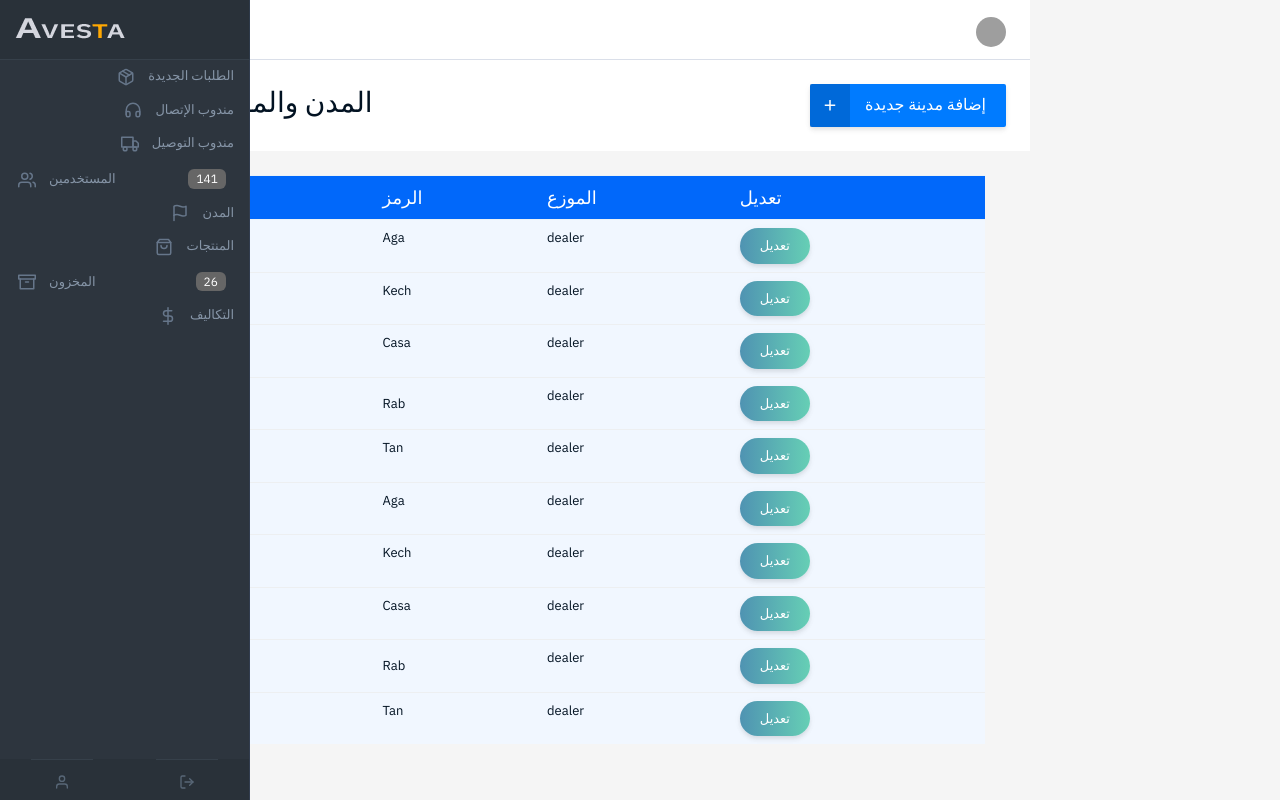
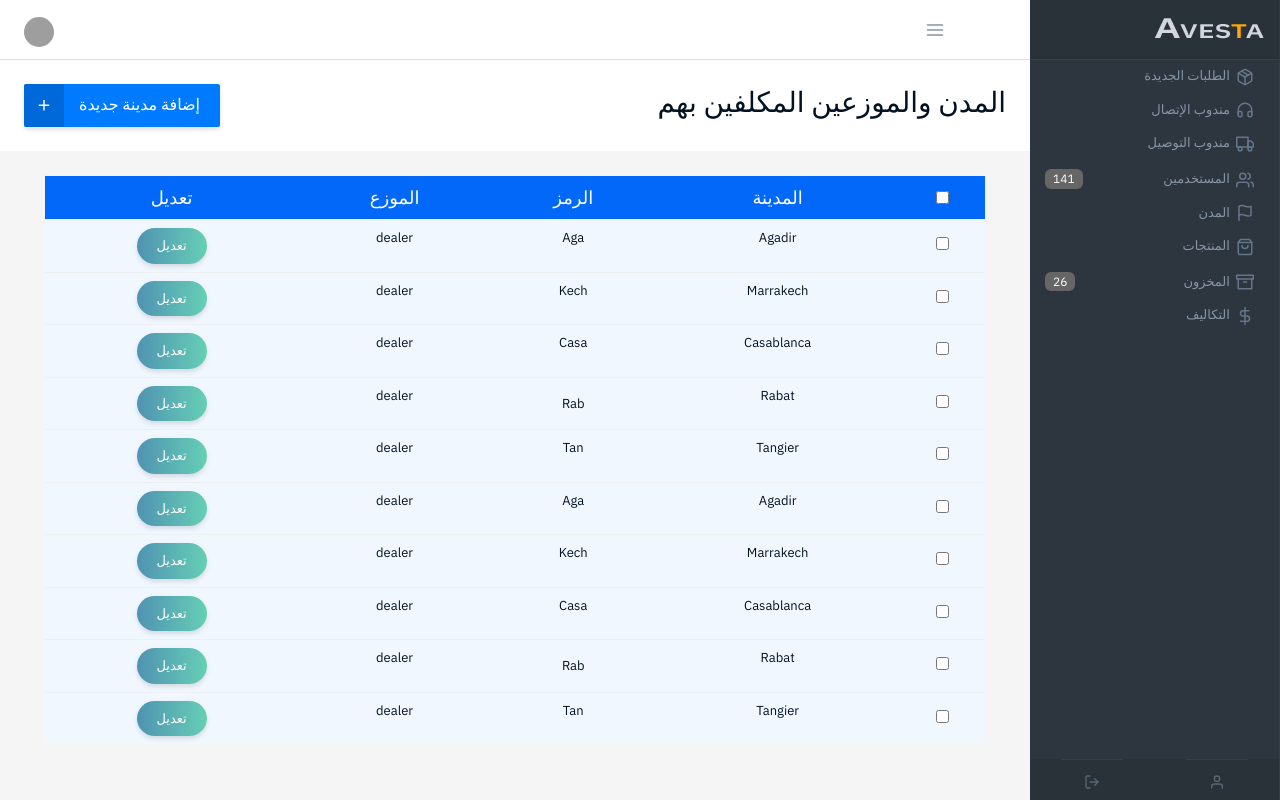
Before and after one commit to faissaloux/Codpanel, a PHP site: page /cities.php in a window 1280 px wide. Run offline with PHP 8.4, Linux system fonts and the light colour scheme; some libraries are stand-ins or nearby versions; some web fonts are replaced; grey boxes are pictures that could not be loaded.

Commit message:
turn cities page to rtl

```diff
--- a/cities.php
+++ b/cities.php
@@ -135,7 +135,7 @@
         <script src="https://oss.maxcdn.com/respond/1.4.2/respond.min.js"></script>
         <![endif]-->
     </head>
-    <body>
+    <body dir="rtl">
         <?php require_once 'inc/actions.php'; ?>
         <!--================================-->
         <!-- Page Container Start -->
@@ -178,7 +178,7 @@
                 <div class="page-inner mt-4">
                     <div class="d-flex">
                         <div class="col-12">
-                            <div class="card-body pd-0">
+                            <div class="card-body pd-0 tx-center">
                                 <table class="table table-primary">
                                     <thead>
                                         <tr>
```
